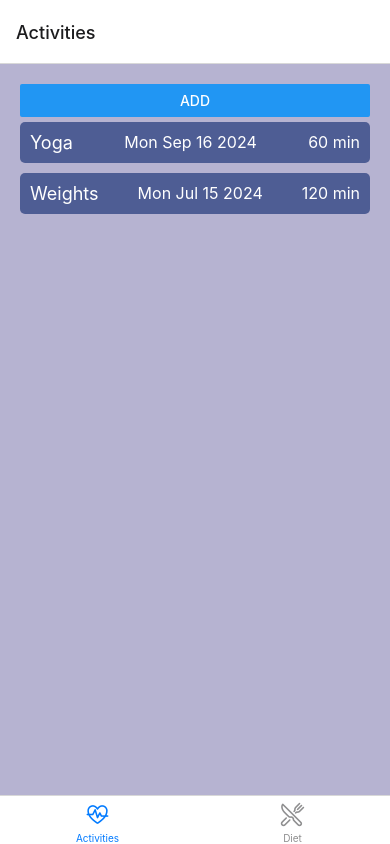
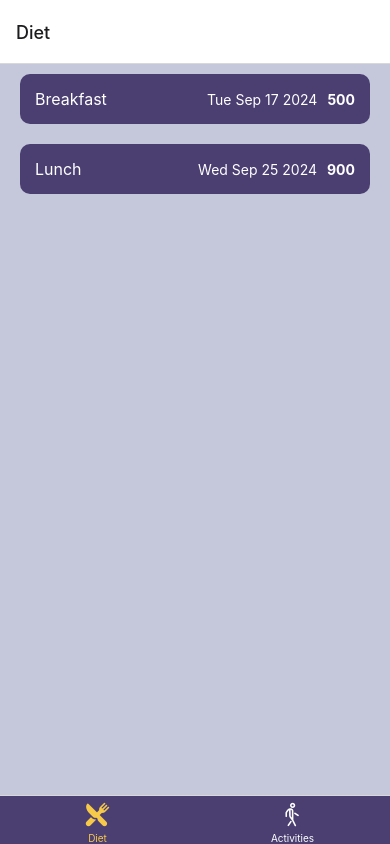
Before and after one commit to J3rrrrry/Assignment2, a React Native app: screen / in a window 390 px wide. Built offline with nearby package versions, Linux system fonts and the light colour scheme.

Commit message:
Added separate context for Activities and Diet and color helper file to simplify code

```diff
--- a/App.js
+++ b/App.js
@@ -2,35 +2,56 @@ import React from 'react';
 import { NavigationContainer } from '@react-navigation/native';
 import { createBottomTabNavigator } from '@react-navigation/bottom-tabs';
 import { createNativeStackNavigator } from '@react-navigation/native-stack';
+import Diet from './Screens/Diet';
+import Activities from './Screens/Activities';
+import colors from './Helper/colors';
+import { DietProvider } from './Context/DietContext';
+import { ActivityProvider } from './Context/ActivityContext';
 import { Ionicons } from '@expo/vector-icons';
-import Activities from './Screens/Activities';
-import Diet from './Screens/Diet';
-import DataProvider from './context/DataContext';
 
 const Tab = createBottomTabNavigator();
 const Stack = createNativeStackNavigator();
 
-export default function App() {
-  return (
-    <DataProvider>
-      <NavigationContainer>
+const TabNavigator = () => (
   <Tab.Navigator
     screenOptions={({ route }) => ({
-            tabBarIcon: ({ color, size }) => {
+      tabBarIcon: ({ focused, color, size }) => {
         let iconName;
-              if (route.name === 'Activities') {
-                iconName = 'fitness-outline';
-              } else if (route.name === 'Diet') {
-                iconName = 'restaurant-outline';
+        if (route.name === 'Diet') {
+          iconName = focused ? 'restaurant' : 'restaurant-outline';
+        } else if (route.name === 'Activities') {
+          iconName = focused ? 'walk' : 'walk-outline';
         }
         return <Ionicons name={iconName} size={size} color={color} />;
       },
+      tabBarActiveTintColor: colors.accent,
+      tabBarInactiveTintColor: colors.white,
+      tabBarStyle: {
+        backgroundColor: colors.primary,
+      },
     })}
   >
+    <Tab.Screen name="Diet" component={Diet} />
     <Tab.Screen name="Activities" component={Activities} />
-          <Tab.Screen name="Diet" component={Diet} />
   </Tab.Navigator>
+);
+
+const App = () => {
+  return (
+    <ActivityProvider>
+      <DietProvider>
+        <NavigationContainer>
+          <Stack.Navigator>
+            <Stack.Screen
+              name="Home"
+              component={TabNavigator}
+              options={{ headerShown: false }}
+            />
+          </Stack.Navigator>
         </NavigationContainer>
-    </DataProvider>
+      </DietProvider>
+    </ActivityProvider>
   );
-}
+};
+
+export default App;
--- a/Components/ItemsList.js
+++ b/Components/ItemsList.js
@@ -1,24 +1,19 @@
-import React, { useContext } from 'react';
-import { View, Text, FlatList, StyleSheet } from 'react-native';
-import { DataContext } from '../context/DataContext';
+import React from 'react';
+import { View, Text, StyleSheet, FlatList } from 'react-native';
+import colors from '../Helper/colors';
 
-const ItemsList = ({ type }) => {
-  const { data } = useContext(DataContext);
-  const items = type === 'diet' ? data.diet : data.activities;
-
+const ItemsList = ({ data }) => {
   return (
     <FlatList
-      data={items}
+      data={data}
       keyExtractor={(item) => item.id}
       renderItem={({ item }) => (
         <View style={styles.itemContainer}>
-          <Text style={styles.name}>{item.name}</Text>
-          <Text style={styles.date}>{item.date}</Text>
-          {type === 'diet' ? (
-            <Text style={styles.value}>{item.calories} kcal</Text>
-          ) : (
-            <Text style={styles.value}>{item.duration}</Text>
-          )}
+          <Text style={styles.itemName}>{item.name}</Text>
+          <View style={styles.itemDetails}>
+            <Text style={styles.itemDate}>{item.date}</Text>
+            <Text style={styles.itemValue}>{item.value}</Text>
+          </View>
         </View>
       )}
     />
@@ -27,24 +22,29 @@ const ItemsList = ({ type }) => {
 
 const styles = StyleSheet.create({
   itemContainer: {
+    backgroundColor: colors.primary,
+    marginVertical: 10,
+    padding: 15,
+    borderRadius: 10,
     flexDirection: 'row',
     justifyContent: 'space-between',
-    padding: 10,
-    backgroundColor: '#4e5d94',
-    marginVertical: 5,
-    borderRadius: 5,
+    alignItems: 'center',
   },
-  name: {
-    color: '#fff',
-    fontSize: 18,
-  },
-  date: {
-    color: '#fff',
+  itemName: {
+    color: colors.white,
     fontSize: 16,
   },
-  value: {
-    color: '#fff',
-    fontSize: 16,
+  itemDetails: {
+    flexDirection: 'row',
+    alignItems: 'center',
+  },
+  itemDate: {
+    color: colors.white,
+    marginRight: 10,
+  },
+  itemValue: {
+    color: colors.white,
+    fontWeight: 'bold',
   },
 });
 
--- /dev/null
+++ b/Context/ActivityContext.js
@@ -0,0 +1,16 @@
+import React, { createContext, useState } from 'react';
+
+export const ActivityContext = createContext();
+
+export const ActivityProvider = ({ children }) => {
+  const [activityData, setActivityData] = useState([
+    { id: '1', name: 'Yoga', date: 'Mon Sep 16 2024', value: '60 min' },
+    { id: '2', name: 'Weights', date: 'Mon Jul 15 2024', value: '120 min' },
+  ]);
+
+  return (
+    <ActivityContext.Provider value={{ activityData, setActivityData }}>
+      {children}
+    </ActivityContext.Provider>
+  );
+};
--- /dev/null
+++ b/Context/DietContext.js
@@ -0,0 +1,16 @@
+import React, { createContext, useState } from 'react';
+
+export const DietContext = createContext();
+
+export const DietProvider = ({ children }) => {
+  const [dietData, setDietData] = useState([
+    { id: '1', name: 'Breakfast', date: 'Tue Sep 17 2024', value: '500' },
+    { id: '2', name: 'Lunch', date: 'Wed Sep 25 2024', value: '900' },
+  ]);
+
+  return (
+    <DietContext.Provider value={{ dietData, setDietData }}>
+      {children}
+    </DietContext.Provider>
+  );
+};
--- /dev/null
+++ b/Helper/colors.js
@@ -0,0 +1,10 @@
+const colors = {
+    primary: '#4B3F72',
+    secondary: '#9B8FC6',
+    accent: '#F7C948',
+    white: '#FFFFFF',
+    black: '#000000',
+    background: '#C5C8DA',
+  };
+
+  export default colors;
--- a/Screens/Activities.js
+++ b/Screens/Activities.js
@@ -1,21 +1,24 @@
-import React from 'react';
-import { View, Button, StyleSheet } from 'react-native';
+import React, { useContext } from 'react';
+import { View, StyleSheet } from 'react-native';
 import ItemsList from '../Components/ItemsList';
+import { ActivityContext } from '../Context/ActivityContext';
+import colors from '../Helper/colors';
 
-const Activities = ({ navigation }) => {
+const Activities = () => {
+  const { activityData } = useContext(ActivityContext);
+
   return (
-    <View style={styles.container}>
-      <Button title="Add" onPress={() => {}} />
-      <ItemsList type="exercise" />
+    <View style={styles.screen}>
+      <ItemsList data={activityData} />
     </View>
   );
 };
 
 const styles = StyleSheet.create({
-  container: {
+  screen: {
     flex: 1,
-    padding: 20,
-    backgroundColor: '#B6B3D1',
+    backgroundColor: colors.background,
+    paddingHorizontal: 20,
   },
 });
 
--- a/Screens/Diet.js
+++ b/Screens/Diet.js
@@ -1,21 +1,24 @@
-import React from 'react';
-import { View, Button, StyleSheet } from 'react-native';
+import React, { useContext } from 'react';
+import { View, StyleSheet } from 'react-native';
 import ItemsList from '../Components/ItemsList';
+import { DietContext } from '../Context/DietContext';
+import colors from '../Helper/colors';
 
-const Diet = ({ navigation }) => {
+const Diet = () => {
+  const { dietData } = useContext(DietContext);
+
   return (
-    <View style={styles.container}>
-      <Button title="Add" onPress={() => {}} />
-      <ItemsList type="diet" />
+    <View style={styles.screen}>
+      <ItemsList data={dietData} />
     </View>
   );
 };
 
 const styles = StyleSheet.create({
-  container: {
+  screen: {
     flex: 1,
-    padding: 20,
-    backgroundColor: '#B6B3D1',
+    backgroundColor: colors.background,
+    paddingHorizontal: 20,
   },
 });
 
--- a/context/DataContext.js
+++ /dev/null
@@ -1,24 +0,0 @@
-import React, { createContext, useState } from 'react';
-
-export const DataContext = createContext();
-
-const DataProvider = ({ children }) => {
-  const [data, setData] = useState({
-    activities: [
-      { id: '1', name: 'Yoga', date: 'Mon Sep 16 2024', duration: '60 min' },
-      { id: '2', name: 'Weights', date: 'Mon Jul 15 2024', duration: '120 min' },
-    ],
-    diet: [
-      { id: '1', name: 'Breakfast', date: 'Tue Sep 17 2024', calories: 500 },
-      { id: '2', name: 'Lunch', date: 'Wed Sep 25 2024', calories: 900 },
-    ],
-  });
-
-  return (
-    <DataContext.Provider value={{ data }}>
-      {children}
-    </DataContext.Provider>
-  );
-};
-
-export default DataProvider;
```
Also changed, not shown: Components/Header.js (added, +38 -0 lines). Lines whose indentation alone changed are shown as unchanged.
